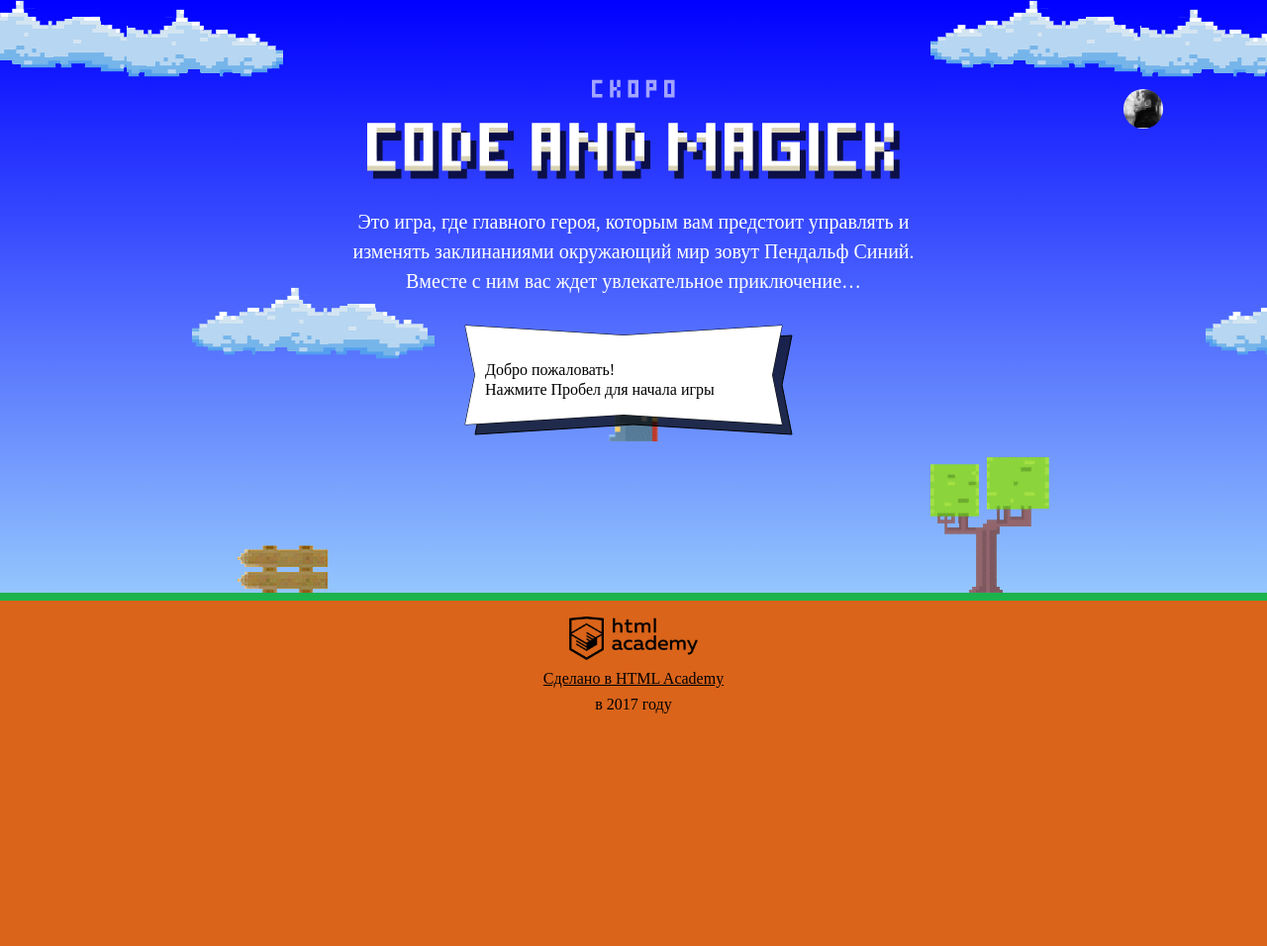
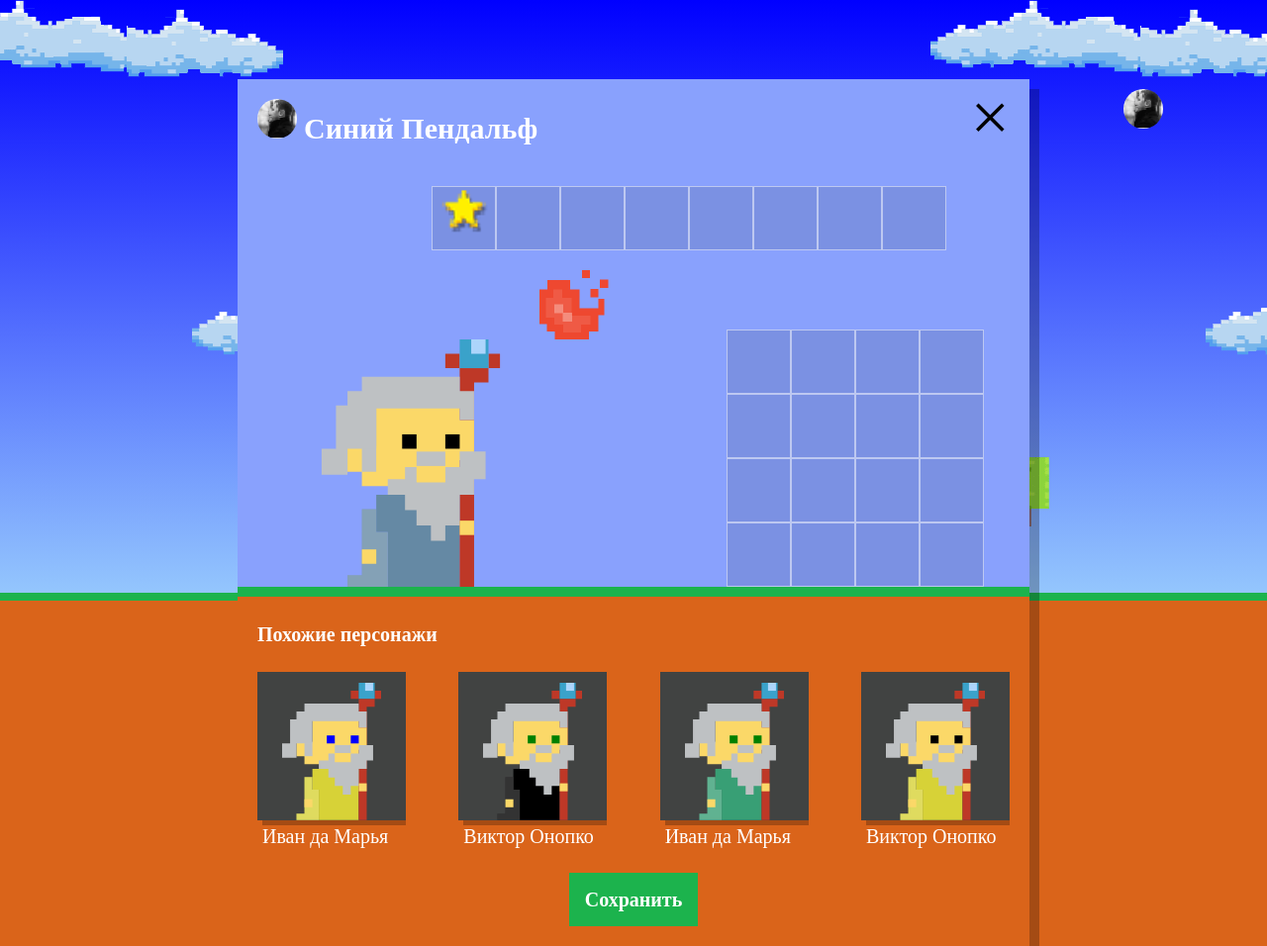
Before and after one commit to hausfrau/683947-code-and-magick, a website: page index.html in a window 1280 px wide. Shown: the whole page at 99% size. Before the commit the page ends 800 px from the top, so only its background shows below. Drawn offline with Linux system fonts and the light colour scheme; a web font is replaced by a local one.

Commit message:
Реализована генерация случайных данных, функция создания DOM-элемента на основе JS-объекта, функция заполнения блока DOM-элементами на основе массива JS-объектов.

```diff
--- a/index.html
+++ b/index.html
@@ -203,6 +203,7 @@
     return height / 3 - getWizardHeight() / 2;
   }
 </script>
+<script src="js/setup.js"></script>
 <script src="js/stat.js"></script>
 <script src="js/game.js"></script>
 
--- /dev/null
+++ b/js/setup.js
@@ -0,0 +1,55 @@
+'use strict';
+
+var WIZARDS_COUNT = 4;
+
+var wizards = [];
+var firstNamesArray = ['Иван', 'Хуан Себастьян', 'Мария', 'Кристоф', 'Виктор', 'Юлия', 'Люпита', 'Вашингтон'];
+var lastNamesArray = ['да Марья', 'Верон', 'Мирабелла', 'Вальц', 'Онопко', 'Топольницкая', 'Нионго', 'Ирвинг'];
+var coatColorsArray = ['rgb(101, 137, 164)', 'rgb(241, 43, 107)', 'rgb(146, 100, 161)', 'rgb(56, 159, 117)', 'rgb(215, 210, 55)', 'rgb(0, 0, 0)'];
+var eyesColorsArray = ['black', 'red', 'blue', 'yellow', 'green'];
+var userDialog = document.querySelector('.setup');
+var setupSimilarListElement = userDialog.querySelector('.setup-similar-list');
+var similarWizardTemplate = document.querySelector('#similar-wizard-template');
+var setupSimilarItemTemplate = similarWizardTemplate.content.querySelector('.setup-similar-item');
+
+var getRandomInt = function (min, max) {
+  var rand = min + Math.random() * (max + 1 - min);
+  rand = Math.floor(rand);
+  return rand;
+};
+
+var getNameWizard = function () {
+  var ind = getRandomInt(0, firstNamesArray.length - 1);
+  return firstNamesArray[ind] + ' ' + lastNamesArray[ind];
+};
+
+var createWizards = function () {
+  for (var i = 0; i < WIZARDS_COUNT; i++) {
+    wizards[i] = {
+      name: getNameWizard(),
+      coatColor: coatColorsArray[getRandomInt(0, coatColorsArray.length - 1)],
+      eyesColor: eyesColorsArray[getRandomInt(0, eyesColorsArray.length - 1)]
+    };
+  }
+};
+
+var renderWizard = function (wizard) {
+  var similarWizardElement = setupSimilarItemTemplate.cloneNode(true);
+  similarWizardElement.querySelector('.setup-similar-label').textContent = wizard.name;
+  similarWizardElement.querySelector('.wizard-coat').style.fill = wizard.coatColor;
+  similarWizardElement.querySelector('.wizard-eyes').style.fill = wizard.eyesColor;
+  return similarWizardElement;
+};
+
+var renderWizards = function () {
+  var fragment = document.createDocumentFragment();
+  for (var i = 0; i < wizards.length; i++) {
+    fragment.appendChild(renderWizard(wizards[i]));
+  }
+  setupSimilarListElement.appendChild(fragment);
+};
+
+userDialog.classList.remove('hidden');
+createWizards();
+renderWizards();
+document.querySelector('.setup-similar').classList.remove('hidden');
```
